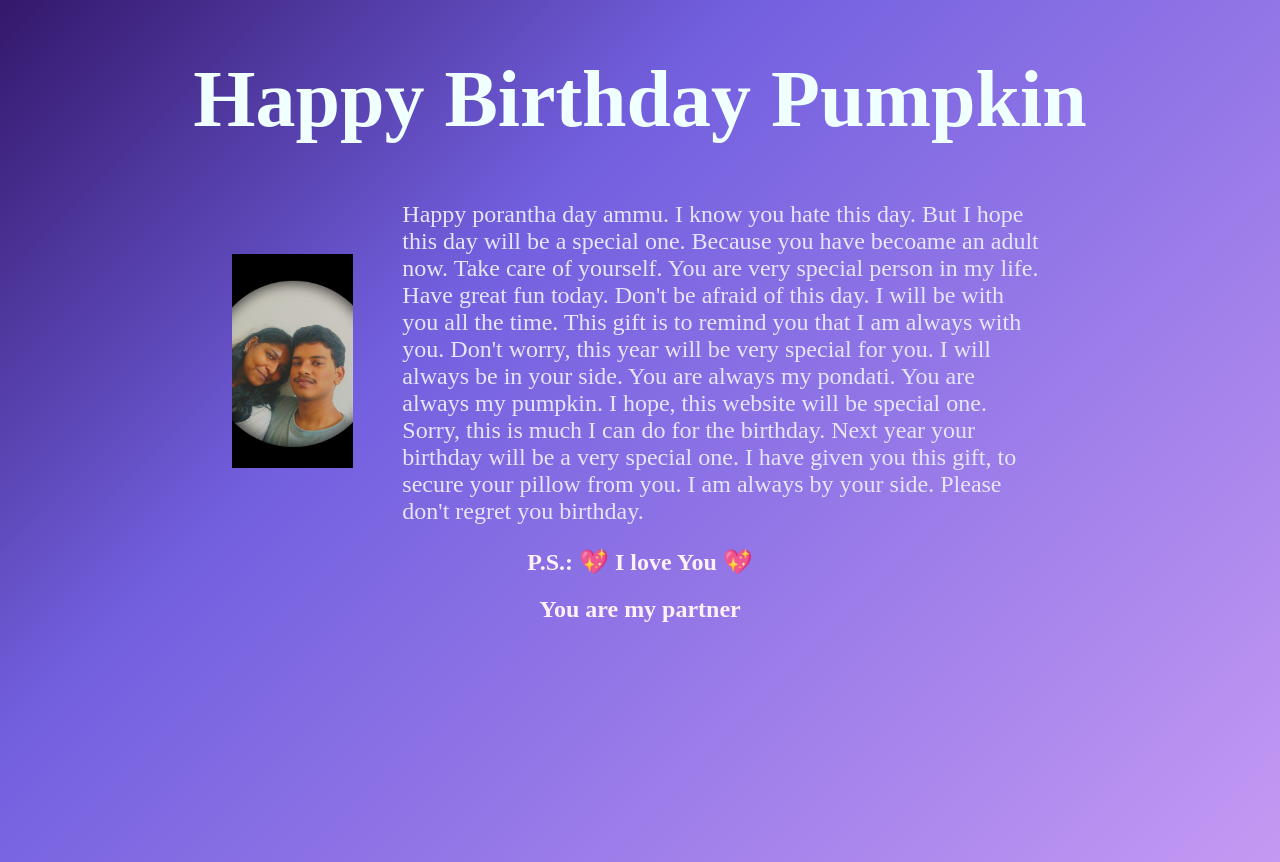
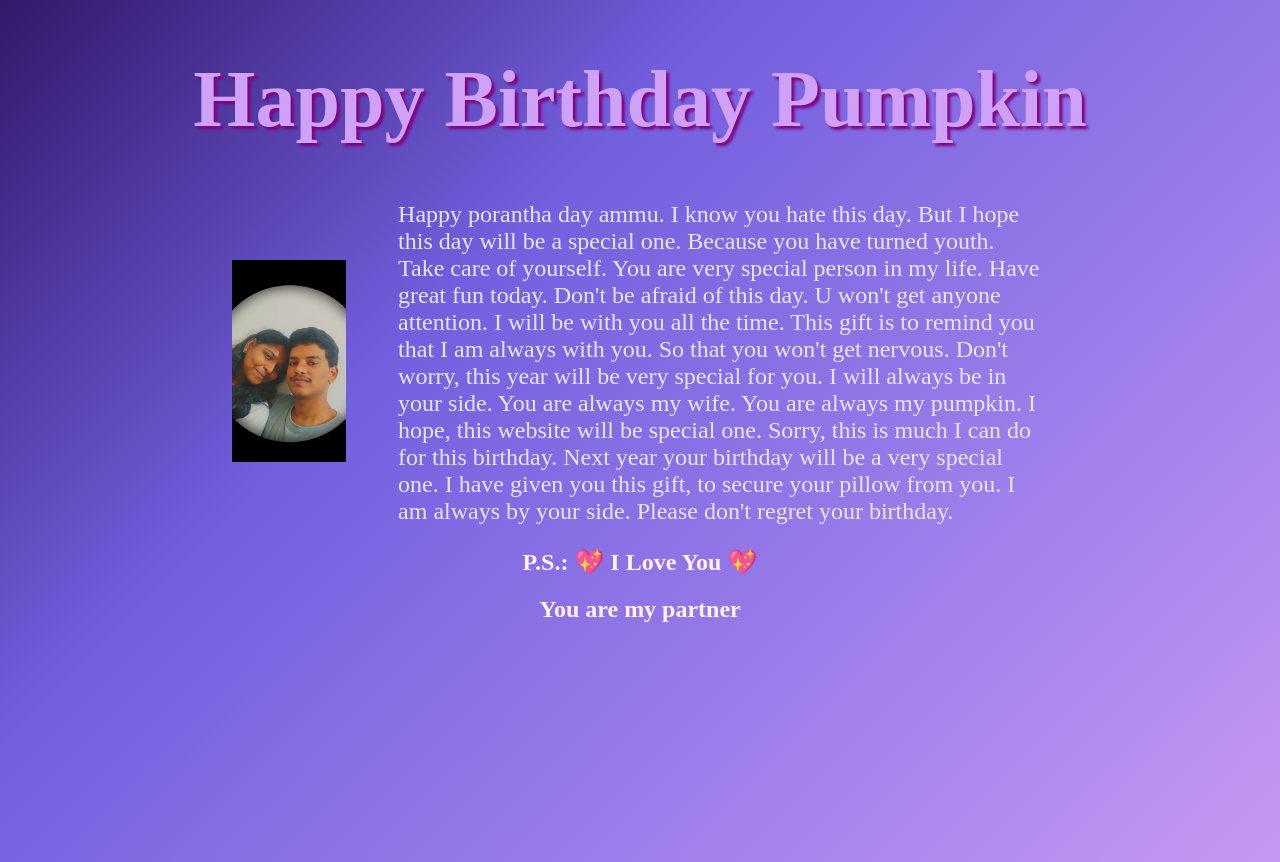
Before and after one commit to bdwish/AddyBday, a plain HTML site: page pages/joeorg.html in a window 1280 px wide. Drawn offline with Linux system fonts and the light colour scheme.

Commit message:
Update joeorg.html

```diff
--- a/pages/joeorg.html
+++ b/pages/joeorg.html
@@ -12,8 +12,9 @@
             height: 100vh;
         }
         h1{
-            color: azure;
+            color: #D0A2F7;
             font-size: 500%;
+            text-shadow: 3px 3px 3px purple;
         }
         h2{
           color: lavenderblush;
@@ -56,22 +57,23 @@
             </td>
             <td>
               <p>Happy porantha day ammu. I know you hate this day.
-                But I hope this day will be a special one. Because you have becoame an adult now.
+                But I hope this day will be a special one. Because you have turned youth.
                 Take care of yourself. You are very special person in my life.
-                Have great fun today. Don't be afraid of this day. I will be with you all the time.
-                This gift is to remind you that I am always with you.
+                Have great fun today. Don't be afraid of this day.
+                U won't get anyone attention. I will be with you all the time.
+                This gift is to remind you that I am always with you. So that you won't get nervous.
                 Don't worry, this year will be very special for you.
-                I will always be in your side. You are always my pondati.
+                I will always be in your side. You are always my wife.
                 You are always my pumpkin. I hope, this website will be special one.
-                Sorry, this is much I can do for the birthday.
+                Sorry, this is much I can do for this birthday.
                 Next year your birthday will be a very special one.
                 I have given you this gift, to secure your pillow from you.
-                I am always by your side. Please don't regret you birthday.
+                I am always by your side. Please don't regret your birthday.
               </p>
             </td>
           </tr>
         </table>
-        <h2>P.S.:	💖 I love You 💖</h2>
+        <h2>P.S.:	💖 I Love You 💖</h2>
         <h2>You are my partner</h2>
     </center>
     <script>
```
